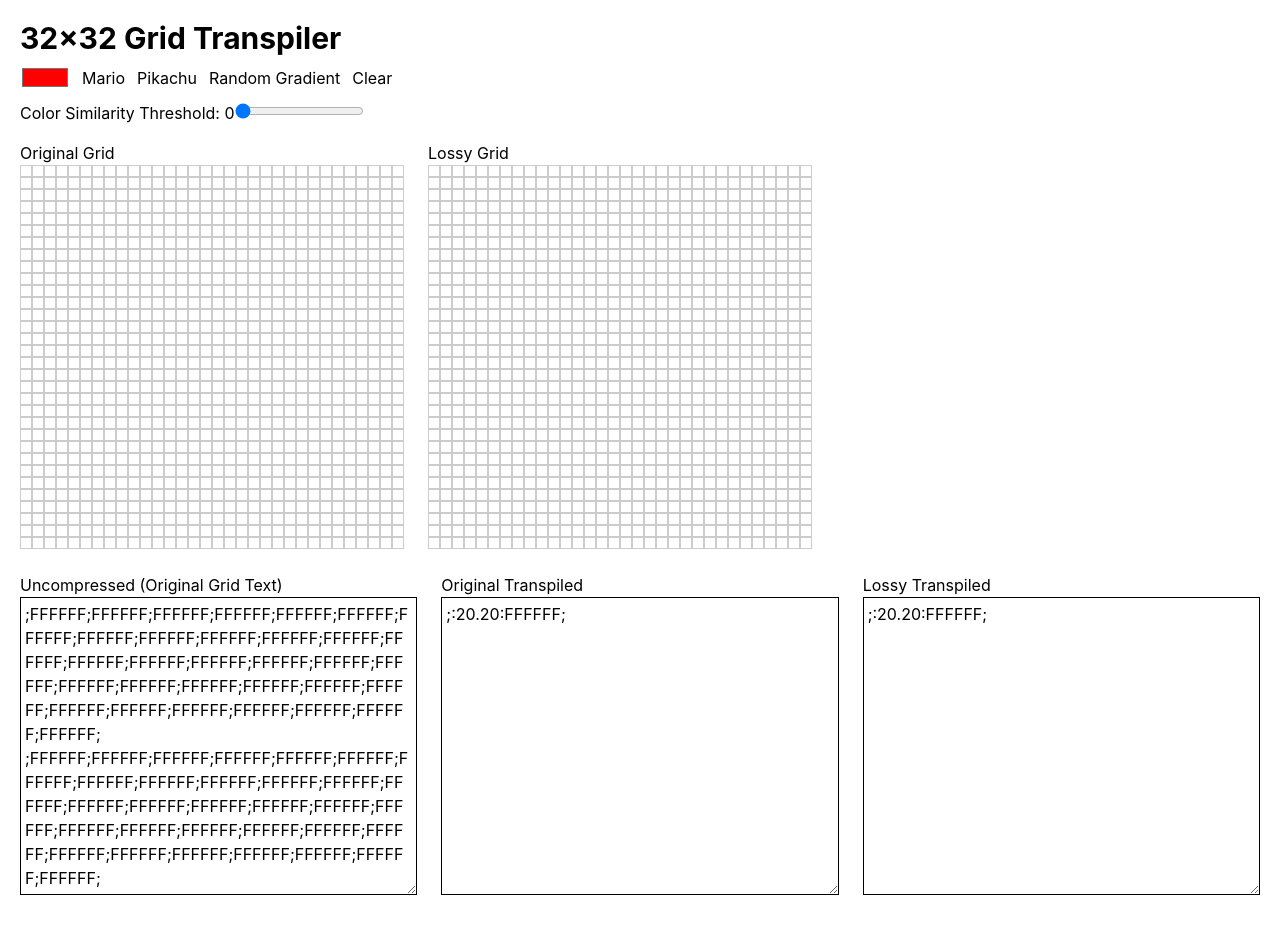
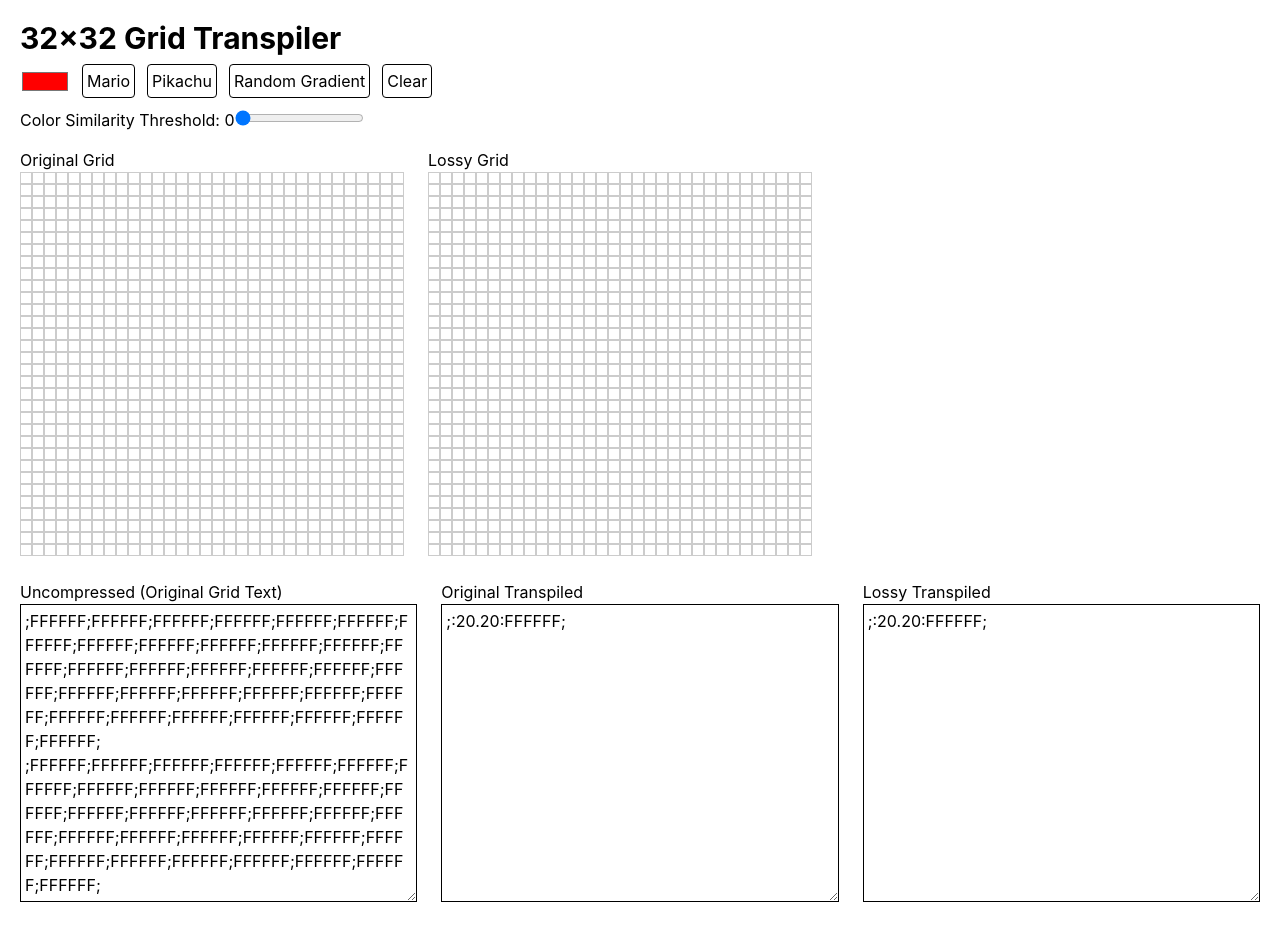
Before and after one commit to Arczius/picture-compression-demo, a React (Vite) app: page / in a window 1280 px wide. Built offline with nearby package versions, Linux system fonts and the light colour scheme.

Commit message:
added button styling

```diff
--- a/src/App.tsx
+++ b/src/App.tsx
@@ -215,12 +215,30 @@ export default function App() {
                     onChange={(e) => setColor(e.target.value)}
                 />
 
-                <button onClick={() => loadPreset("Mario")}>Mario</button>
-                <button onClick={() => loadPreset("Pikachu")}>Pikachu</button>
-                <button onClick={generateRandomGradient}>
+                <button
+                    className="border-1 border-black cursor-pointer rounded-sm p-1"
+                    onClick={() => loadPreset("Mario")}
+                >
+                    Mario
+                </button>
+                <button
+                    className="border-1 border-black cursor-pointer rounded-sm p-1"
+                    onClick={() => loadPreset("Pikachu")}
+                >
+                    Pikachu
+                </button>
+                <button
+                    className="border-1 border-black cursor-pointer rounded-sm p-1"
+                    onClick={generateRandomGradient}
+                >
                     Random Gradient
                 </button>
-                <button onClick={clearGrid}>Clear</button>
+                <button
+                    className="border-1 border-black cursor-pointer rounded-sm p-1"
+                    onClick={clearGrid}
+                >
+                    Clear
+                </button>
             </div>
 
             <div style={{ marginTop: 10 }}>
```
